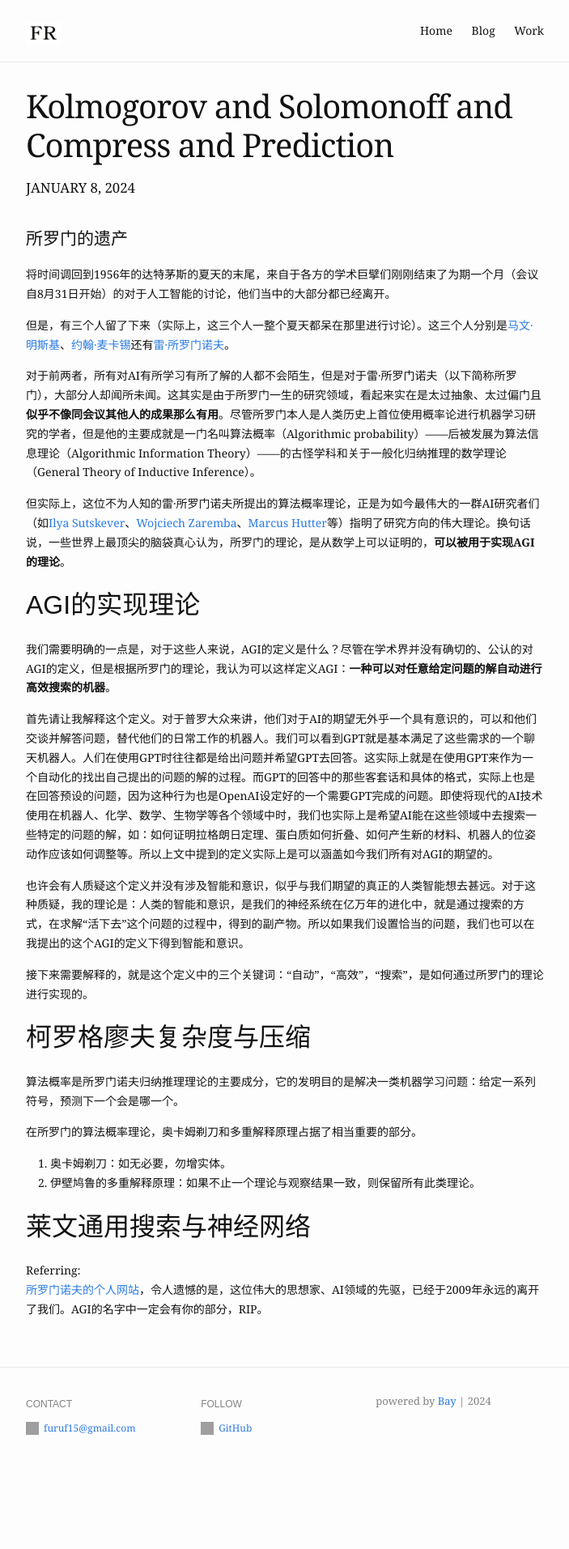
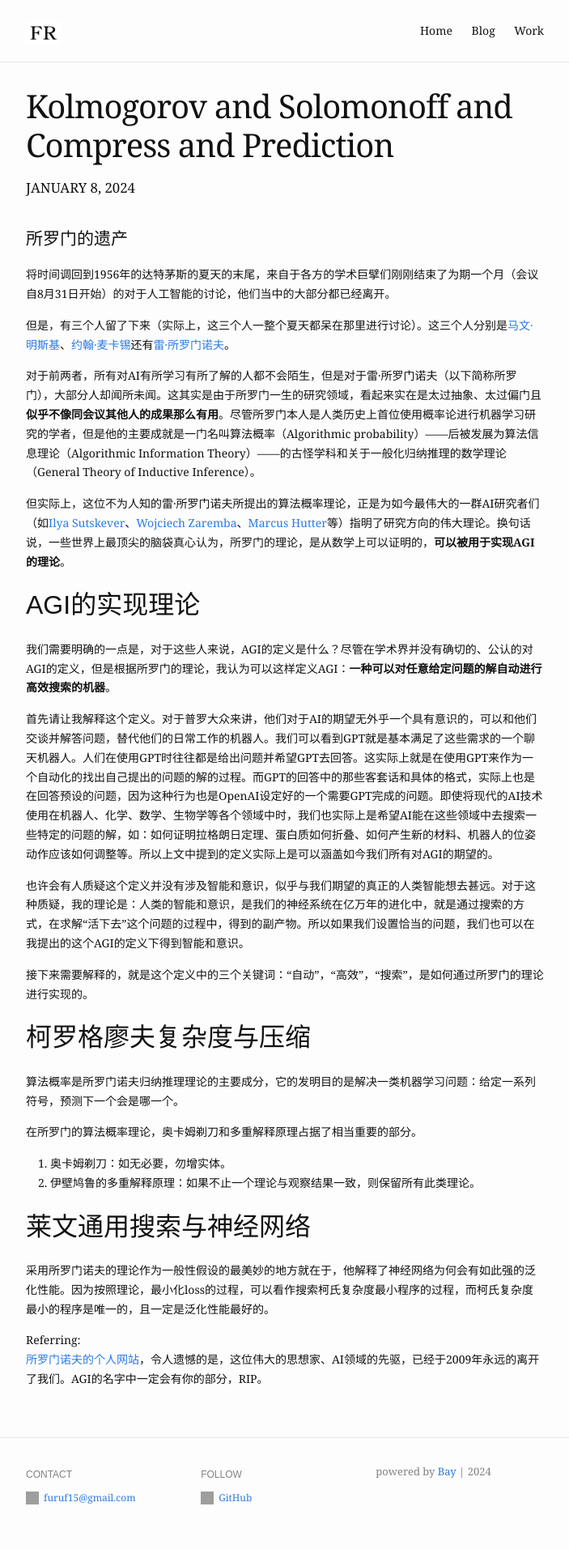
Before and after one commit to FuRuF-11/FuRuF-11.github.io, a Jekyll site: the page built from _posts/2024-01-08-Kolmogorov-and-Solomonoff-and-compress.md, in a window 1280 px wide. Shown: the whole page at 81% size, without its empty margins (288-991 px from the left). Built offline with Jekyll 4.4.1, drawn with Linux system fonts in a browser that asks for light colours; a script that is not in the unit is left out; before the commit the page ends 1827 px from its top, so only the background shows below that.

Commit message:
modified

```diff
--- a/_posts/2024-01-08-Kolmogorov-and-Solomonoff-and-compress.md
+++ b/_posts/2024-01-08-Kolmogorov-and-Solomonoff-and-compress.md
@@ -34,5 +34,7 @@ blurb: "柯罗格廖夫与所罗门诺夫与压缩与预测"
 
 ## 莱文通用搜索与神经网络
 
+采用所罗门诺夫的理论作为一般性假设的最美妙的地方就在于，他解释了神经网络为何会有如此强的泛化性能。因为按照理论，最小化loss的过程，可以看作搜索柯氏复杂度最小程序的过程，而柯氏复杂度最小的程序是唯一的，且一定是泛化性能最好的。
+
 Referring:
 [所罗门诺夫的个人网站](https://raysolomonoff.com/)，令人遗憾的是，这位伟大的思想家、AI领域的先驱，已经于2009年永远的离开了我们。AGI的名字中一定会有你的部分，RIP。
```
